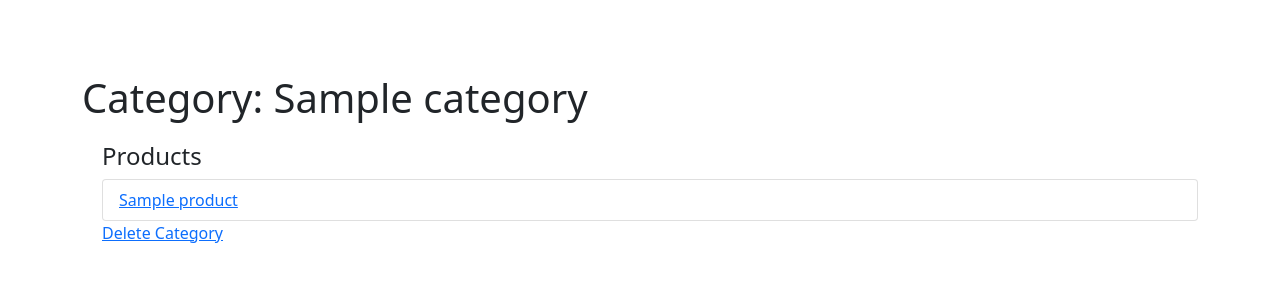
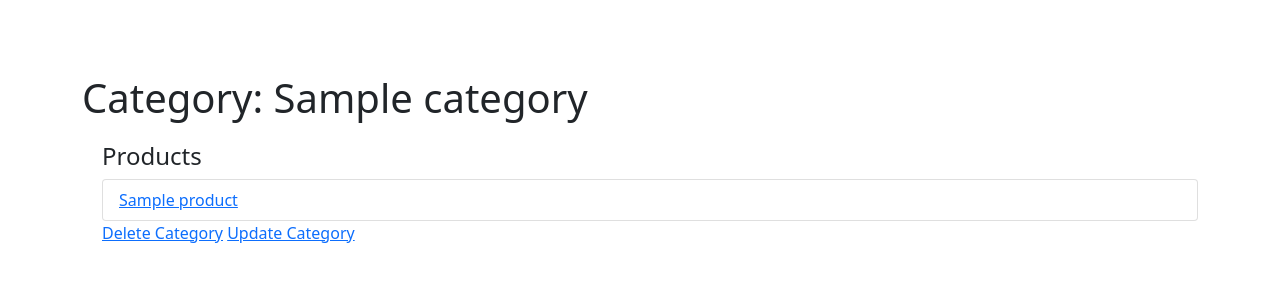
Before and after one commit to treymorris/express-storeinventoryapp, a Node server app: page /inventory/categories/600000000000000000000001 in a window 1280 px wide. Shown: the top 300 px of the page. Run offline with Node 20, Linux system fonts and the light colour scheme; tables that the repository leaves empty hold one stand-in row (values such as "Sample post"); some libraries are stand-ins or nearby versions.

Commit message:
added category update

```diff
--- a/app.js
+++ b/app.js
@@ -12,7 +12,7 @@ var app = express();
 
 //Set up mongoose connection
 var mongoose = require('mongoose');
-var mongoDB = 'URL';
+var mongoDB = 'URL-HERE';
 mongoose.connect(mongoDB, { useNewUrlParser: true , useUnifiedTopology: true});
 var db = mongoose.connection;
 db.on('error', console.error.bind(console, 'MongoDB connection error:'));
--- a/controllers/categoryController.js
+++ b/controllers/categoryController.js
@@ -163,11 +163,61 @@ exports.category_delete_post = function(req, res, next) {
 };
 
 // Display Genre update form on GET.
-exports.category_update_get = function(req, res) {
-    res.send('NOT IMPLEMENTED: Genre update GET');
+//exports.category_update_get = function(req, res) {
+//    res.send('NOT IMPLEMENTED: Genre update GET');
+//};
+exports.category_update_get = function(req, res, next) {
+
+  Category.findById(req.params.id, function(err, category) {
+      if (err) { return next(err); }
+      if (category==null) { // No results.
+          var err = new Error('Category not found');
+          err.status = 404;
+          return next(err);
+      }
+      // Success.
+      res.render('category_form', { title: 'Update Category', category: category });
+  });
+
 };
 
 // Handle Genre update on POST.
-exports.category_update_post = function(req, res) {
-    res.send('NOT IMPLEMENTED: Genre update POST');
-};
+//exports.category_update_post = function(req, res) {
+//    res.send('NOT IMPLEMENTED: Genre update POST');
+//};
+exports.category_update_post = [
+
+  // Validate and sanitze the name field.
+  body('name', 'Category name must contain at least 3 characters').trim().isLength({ min: 3 }).escape(),
+
+
+  // Process request after validation and sanitization.
+  (req, res, next) => {
+
+      // Extract the validation errors from a request .
+      const errors = validationResult(req);
+
+  // Create a genre object with escaped and trimmed data (and the old id!)
+      var category = new Category(
+        {
+        name: req.body.name,
+        _id: req.params.id
+        }
+      );
+
+
+      if (!errors.isEmpty()) {
+          // There are errors. Render the form again with sanitized values and error messages.
+          res.render('category_form', { title: 'Update Category', category: category, errors: errors.array()});
+      return;
+      }
+      else {
+          // Data from form is valid. Update the record.
+          Category.findByIdAndUpdate(req.params.id, category, {}, function (err,thecategory) {
+              if (err) { return next(err); }
+                 // Successful - redirect to genre detail page.
+                 res.redirect(thecategory.url);
+              });
+      }
+  }
+];
--- a/views/category_detail.hbs
+++ b/views/category_detail.hbs
@@ -11,4 +11,5 @@
         {{/if}}
     </ul>
     <a href="{{category.url}}/delete">Delete Category</a>
+    <a href="{{category.url}}/update">Update Category</a>
 </div>
```
